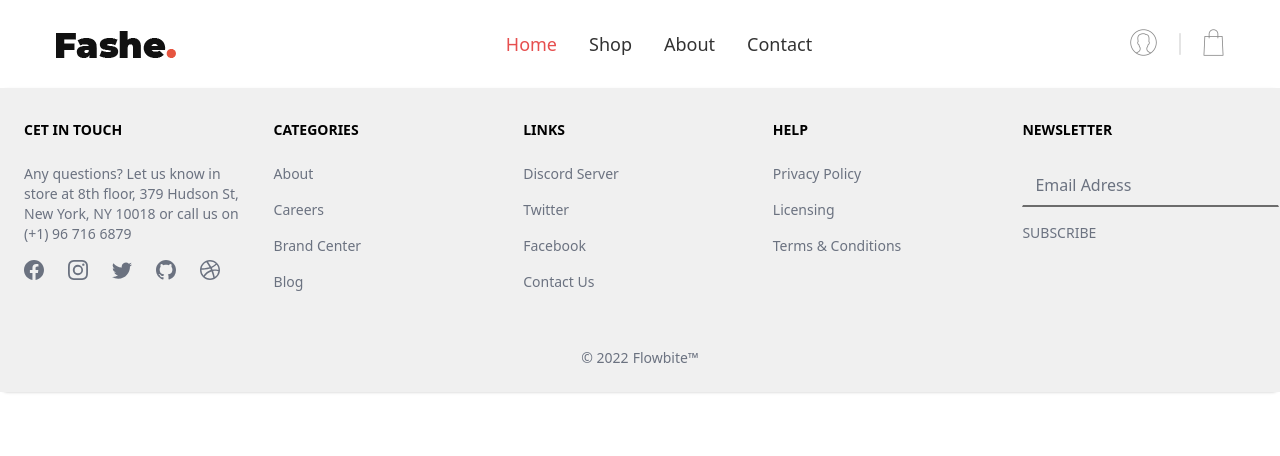
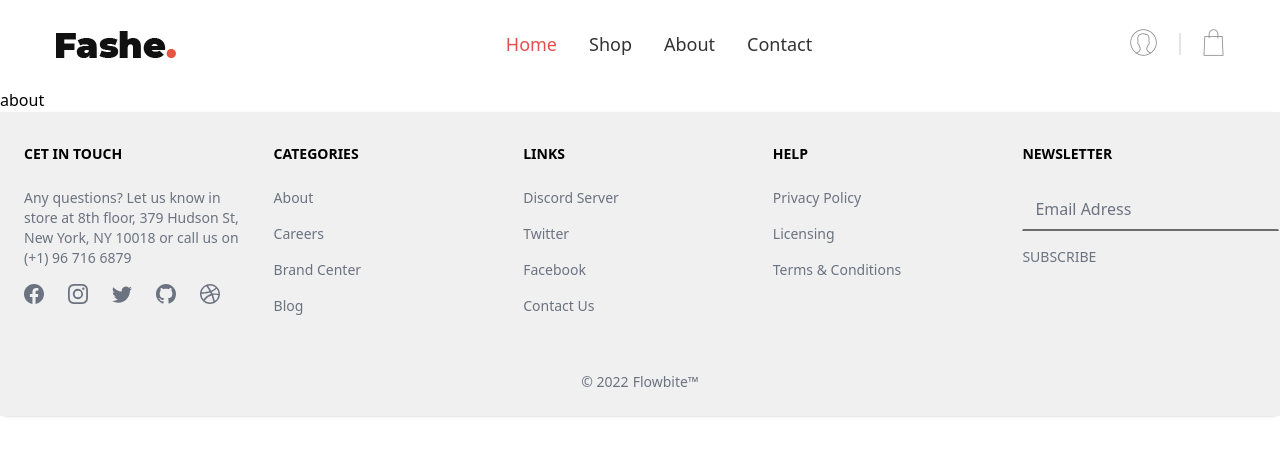
Before and after one commit to cd-badr/PF-React-Badr-Faras, a React (Create React App) app: page /about in a window 1280 px wide. Shown: the top 456 px of the page. Built offline with nearby package versions, Linux system fonts and the light colour scheme.

Commit message:
add pages

```diff
--- a/src/App.jsx
+++ b/src/App.jsx
@@ -2,6 +2,9 @@ import { Route, Routes } from 'react-router-dom';
 import { HomePage } from './pages/Home/home';
 import { Header } from './layouts/header';
 import { Footerr } from './layouts/footer';
+import { About } from './pages/About/about';
+import { Contact } from './pages/Contact/contact';
+import { Shop } from './pages/Shop/shop';
 
 function App() {
   return (
@@ -11,6 +14,9 @@ function App() {
       <Routes>
 
       <Route path="/" element={<HomePage />} />
+      <Route path="/about" element={<About />} />
+      <Route path="/contact" element={<Contact />} />
+      <Route path="/shop" element={<Shop />} />
 
       </Routes>
 
--- a/src/layouts/header.jsx
+++ b/src/layouts/header.jsx
@@ -34,9 +34,9 @@ export const Header = () => {
                     <Link className="text-lg font-normal opacity-80 cursor-pointer text-red-600" to={"/"} active>
                         Home
                     </Link>
-                    <Link className="text-lg font-normal opacity-80 cursor-pointer hover:text-red-600" to={"/"}>Shop</Link>
-                    <Link className="text-lg font-normal opacity-80 cursor-pointer hover:text-red-600" to={""}>About</Link>
-                    <Link className="text-lg font-normal opacity-80 cursor-pointer hover:text-red-600" to={""}>Contact</Link>
+                    <Link className="text-lg font-normal opacity-80 cursor-pointer hover:text-red-600" to={"/shop"}>Shop</Link>
+                    <Link className="text-lg font-normal opacity-80 cursor-pointer hover:text-red-600" to={"/about"}>About</Link>
+                    <Link className="text-lg font-normal opacity-80 cursor-pointer hover:text-red-600" to={"/contact"}>Contact</Link>
                 </Navbar.Collapse>
             </Navbar>
 
--- /dev/null
+++ b/src/pages/About/about.jsx
@@ -0,0 +1,7 @@
+export const About = () => {
+    return (
+        <>
+            <h1>about</h1>
+        </>
+    );
+}
--- /dev/null
+++ b/src/pages/Contact/contact.jsx
@@ -0,0 +1,7 @@
+export const Contact = () => {
+    return (
+        <>
+           <h1>contact</h1>
+        </>
+    );
+}
--- /dev/null
+++ b/src/pages/Shop/components/firstSection.jsx
@@ -0,0 +1,7 @@
+export const FirstSectionshop = () => {
+    return (
+        <>
+            <h1>shop</h1>
+        </>
+    );
+}
--- /dev/null
+++ b/src/pages/Shop/shop.jsx
@@ -0,0 +1,9 @@
+import { FirstSectionshop } from "./components/firstSection";
+
+export const Shop = () => {
+    return (
+        <>
+            <FirstSectionshop/>
+        </>
+    );
+}
```
